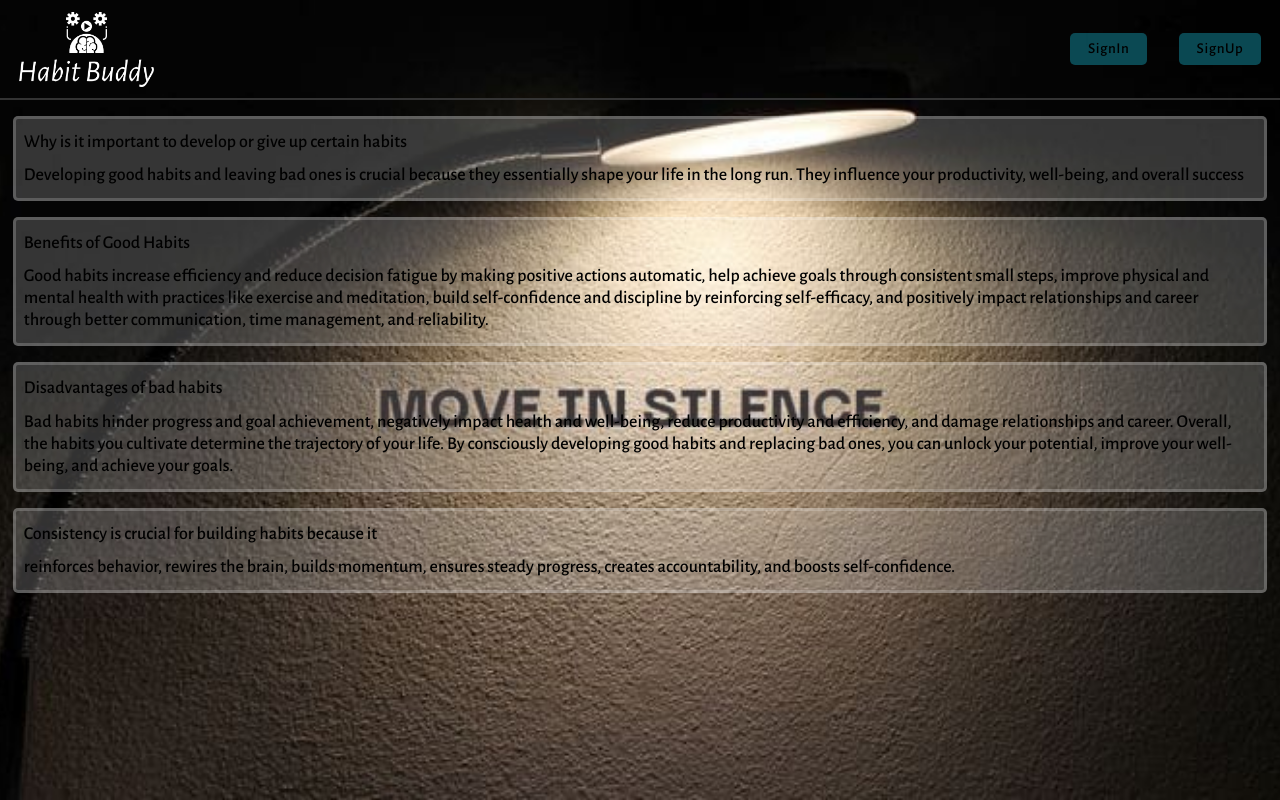
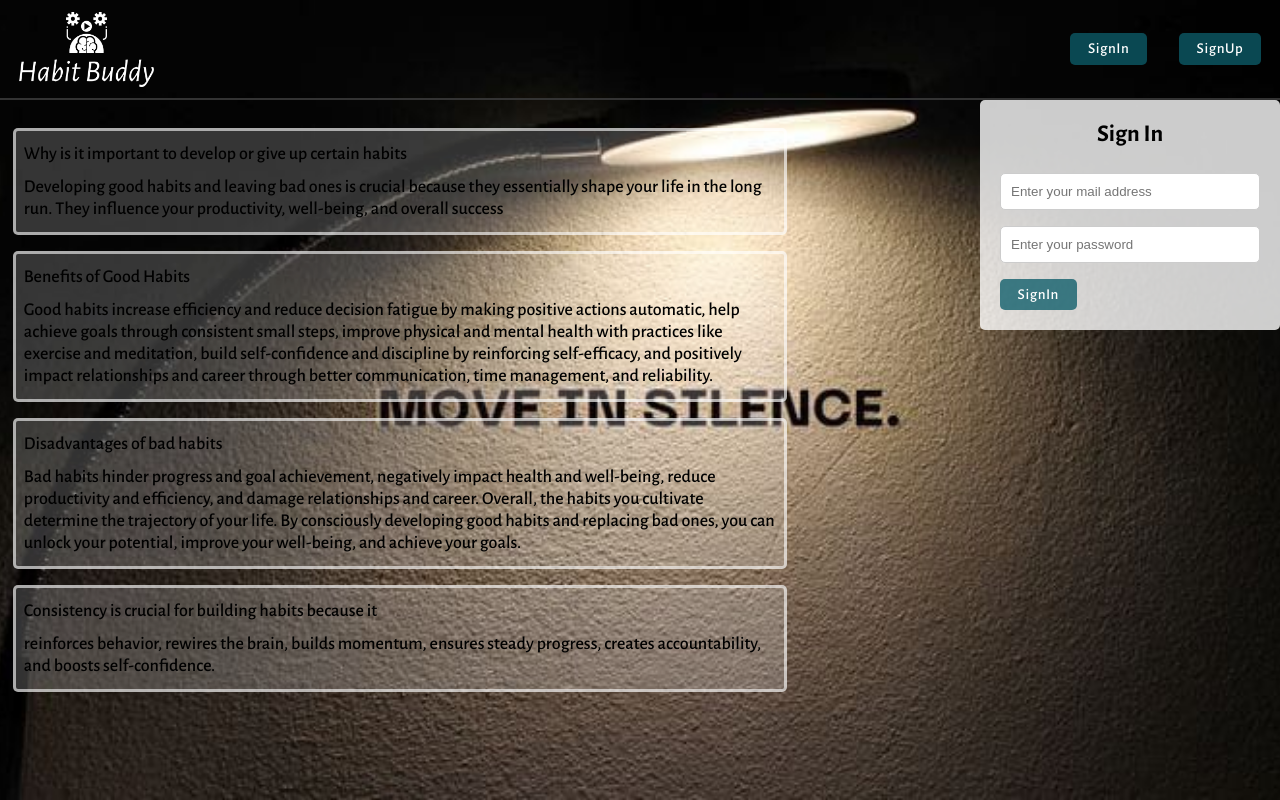
Before and after one commit to maniram3112/habit-buddy, a React (Create React App) app: page / in a window 1280 px wide. Both pictures are taken after a click on the button "SignIn". Built offline with nearby package versions, Linux system fonts and the light colour scheme.

Commit message:
made necessary changes and also added signIn and signUp sections

```diff
--- a/src/App.css
+++ b/src/App.css
@@ -16,4 +16,13 @@
   border: none;
   outline: none;
   cursor: pointer;
+  color: #fff;
 }
+
+.bg{
+  background-repeat: no-repeat;
+  background-size: cover;
+  background-position: center;
+  height: 100vh;
+  width: 100%;
+}
--- a/src/components/AuthPage/Navbar/Navbar.css
+++ b/src/components/AuthPage/Navbar/Navbar.css
@@ -1,12 +1,16 @@
 .authPage_container{
     height: 100px;
-    width: auto;
+    width: 100%;
     display: flex;
     justify-content: space-between;
     align-items: center;
     flex-direction: row;
+    margin-top: 0;
     padding: 0 1.2rem;
     border-bottom: 2px #333 solid;
+    position: fixed;
+    top: 0;
+    z-index: 1100;
 }
 
 .authPage-logo{
@@ -30,6 +34,7 @@
     display: flex;
     /* justify-content: flex-end; */
     align-items: center;
+    margin-left: auto;
     gap: 2rem;
 }
 
--- a/src/components/AuthPage/Navbar/Navbar.jsx
+++ b/src/components/AuthPage/Navbar/Navbar.jsx
@@ -2,15 +2,15 @@ import React from "react";
 import images from '../../../assets';
 import './Navbar.css';
 
-const Navbar = () =>{
+const Navbar = ({onSectionChange}) =>{
     return(
         <div className="authPage_container">
             <div className="authPage-logo">
                 <img src={images.logo2} alt='Logo'/>
             </div>
             <div className="authPage-btn">
-                <button className="custom_btn">SignIn</button>
-                <button className="custom_btn">SignUp</button>
+                <button className="custom_btn" onClick={() => onSectionChange('signin')}>SignIn</button>
+                <button className="custom_btn" onClick={() => onSectionChange('signup')}>SignUp</button>
             </div>
         </div>
     );
--- a/src/pages/AuthPage/LandingPage/LandingPage.css
+++ b/src/pages/AuthPage/LandingPage/LandingPage.css
@@ -1,28 +1,36 @@
 .landingPage_container{
     background-image: url(../../../assets/landingPage/landingPageBg.jpg);
-    background-repeat: no-repeat;
-    background-size: cover;
-    background-position: center;
-    height: 100vh;
-    width: 100%;
-    /* display: flex; */
+    display: flex;
+    flex-direction: column;
+    align-items: center;
+    justify-content: center;
+    /* padding: 20px; */
+    font-family: var(--font-base);
+    color: var(--color-text);
+    min-height: 100vh;
+    position: relative;
 }
 
 .landingPage-content{
     width: 100%;
     /* height: auto; */
+    max-width: 800px;
+    margin-top: 20px;
+    align-self: flex-start;
+    transition: transform 0.3s ease-in-out;
 }
+/* .shift-left{
+    transform: translateX(-300px);
+} */
 
-.content{
-    border: 3px #ffffff32 solid;
-    color: var(--color-text);
+.landingPage-content .content{
+    border: 3px #ffffff96 solid;
     background: #ffffff32;
     /* margin-bottom: 1rem; */
     /* margin-top: 1rem; */
     margin: 1rem 0.8rem;
     border-radius: 5px;
     padding: 0.75rem 0.5rem;
-    font-family: var(--font-base);
     font-size: 18px;
     font-weight: 500;
     /* width: 75%; */
@@ -31,3 +39,49 @@
 .content p:first-child{
     margin-bottom: 0.7rem;
 }
+
+.form-section{
+    width: 100%;
+    display: flex;
+    justify-content: flex-end;
+    padding: 20px;
+    transition: background 0.3s ease-in-out;
+}
+
+.signIn-bg{
+    background-image: url(../../../assets/landingPage/signInBg.jpg);
+}
+
+.signIn-bg, .signUp-bg{
+    width: 300px;
+    height: auto;
+    position: fixed;
+    top: 100px;
+    right: 0;
+    z-index: 1200;
+    padding: 20px;
+    border-radius: 5px;
+    background: rgba(255,255,255,0.8);
+    display: flex;
+    flex-direction: column;
+    align-items: flex-start;
+}
+
+.signIn-bg h2 , .signUp-bg h2{
+    text-align: center;
+    font-family: var(--font-base);
+    margin-bottom: 1.5rem;
+}
+
+.signIn-bg input, .signUp-bg input{
+    width: 100%;
+    padding: 10px;
+    margin-bottom: 1rem;
+    border-radius: 5px;
+    border: 1px solid #ccc;
+}
+
+.signIn-bg button:hover,
+.signUp-bg button:hover{
+    background: #05acc6;
+}
--- a/src/pages/AuthPage/LandingPage/LandingPage.jsx
+++ b/src/pages/AuthPage/LandingPage/LandingPage.jsx
@@ -1,6 +1,8 @@
-import React from "react";
+import React, { useState } from "react";
 import components from '../../../components';
 import constants from '../../../constants';
+import SignIn from "../signIn/SignIn";
+import SignUp from "../signUp/SignUp";
 import './LandingPage.css';
 // import images from '../../../assets';
 
@@ -8,11 +10,21 @@ const {Navbar} = components;
 const {Content} = constants;
 
 const LandingPage = () =>{
+
+    const [activeSection, setActiveSection] = useState(null);
+
+    const handleAuth = (isAuthenticated, message) => {
+        alert(message);
+    };
+
+    const handleSectionChange = (section) =>{
+        setActiveSection(section);
+    }
+
     return(
-        <div className="landingPage_container">
-            {/* <img src={images.landingPageBg} alt="Landing page"/> */}
-            <Navbar/>
-            <div className="landingPage-content">
+        <div className="landingPage_container bg">
+            <Navbar onSectionChange={handleSectionChange}/>
+            <div className={`landingPage-content ${activeSection ? 'shift-left' : ''}`}>
                 <div className="content">
                     <p>{Content.whyHabits.title}</p>
                     <p>{Content.whyHabits.text}</p>
@@ -30,8 +42,22 @@ const LandingPage = () =>{
                     <p>{Content.ConsistencyImportance.text}</p>
                 </div>
             </div>
-        {/* <SignIn/> */}
-        {/* <SignUp/> */}
+            <div className="landingPage-form">
+                {
+                    activeSection === 'signin' && (
+                        <div className="signIn-bg bg">
+                            <SignIn handleAuth={handleAuth}/>
+                        </div>
+                    )
+                }
+                {
+                    activeSection === 'signup' && (
+                        <div className="signUp-bg">
+                            <SignUp handleAuth={handleAuth}/>
+                        </div>
+                    )
+                }
+            </div>
         </div>
     )
 }
--- a/src/pages/AuthPage/signIn/SignIn.jsx
+++ b/src/pages/AuthPage/signIn/SignIn.jsx
@@ -33,7 +33,7 @@ const SignIn = ({handleAuth}) =>{
                 placeholder="Enter your password"
                 required
                 />
-                <button type="submit">SignIn</button>
+                <button type="submit" className="custom_btn">SignIn</button>
             </form>
         </div>
     );
--- a/src/pages/AuthPage/signUp/SignUp.jsx
+++ b/src/pages/AuthPage/signUp/SignUp.jsx
@@ -41,7 +41,7 @@ const SignUp = ({handleAuth}) => {
                 placeholder="Re-enter your password"
                 required
                 />
-                <button type="submit">Sign Up</button>
+                <button type="submit" className="custom_btn">Sign Up</button>
             </form>
         </div>
     );
```
